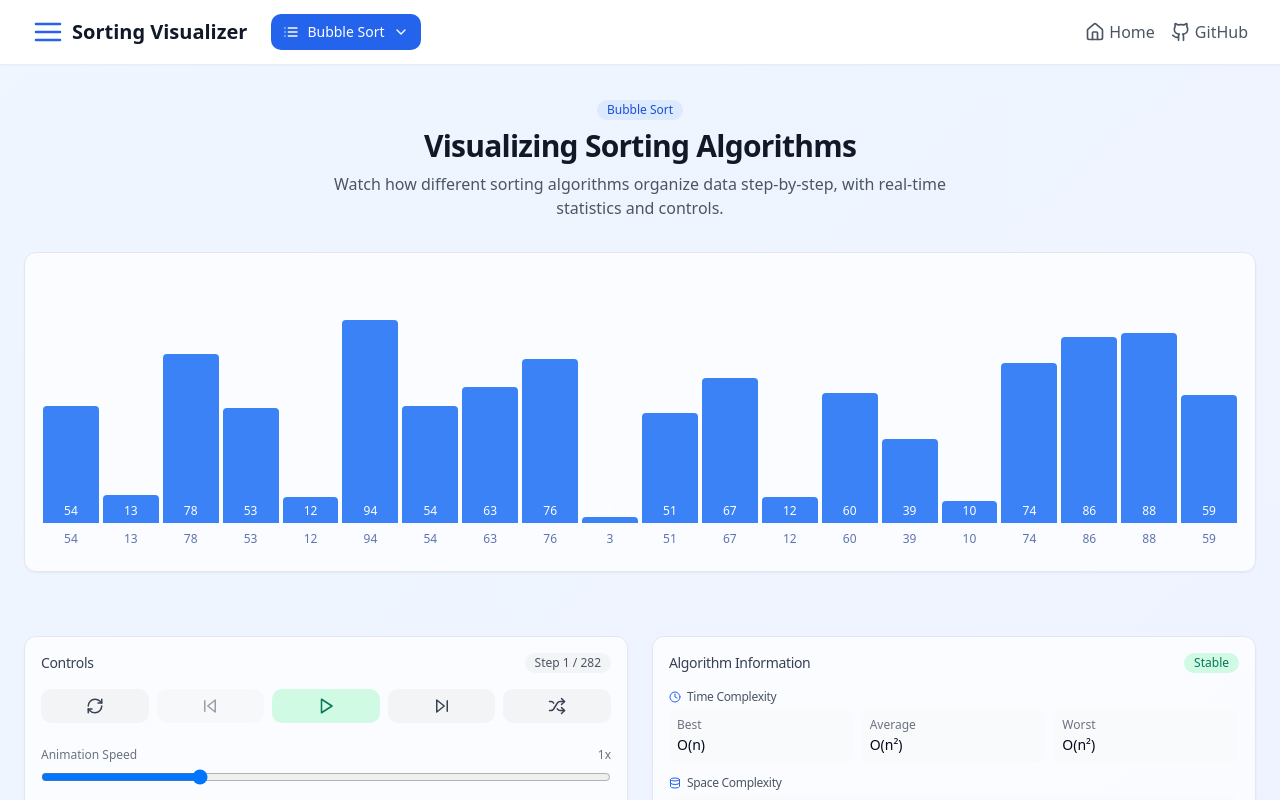
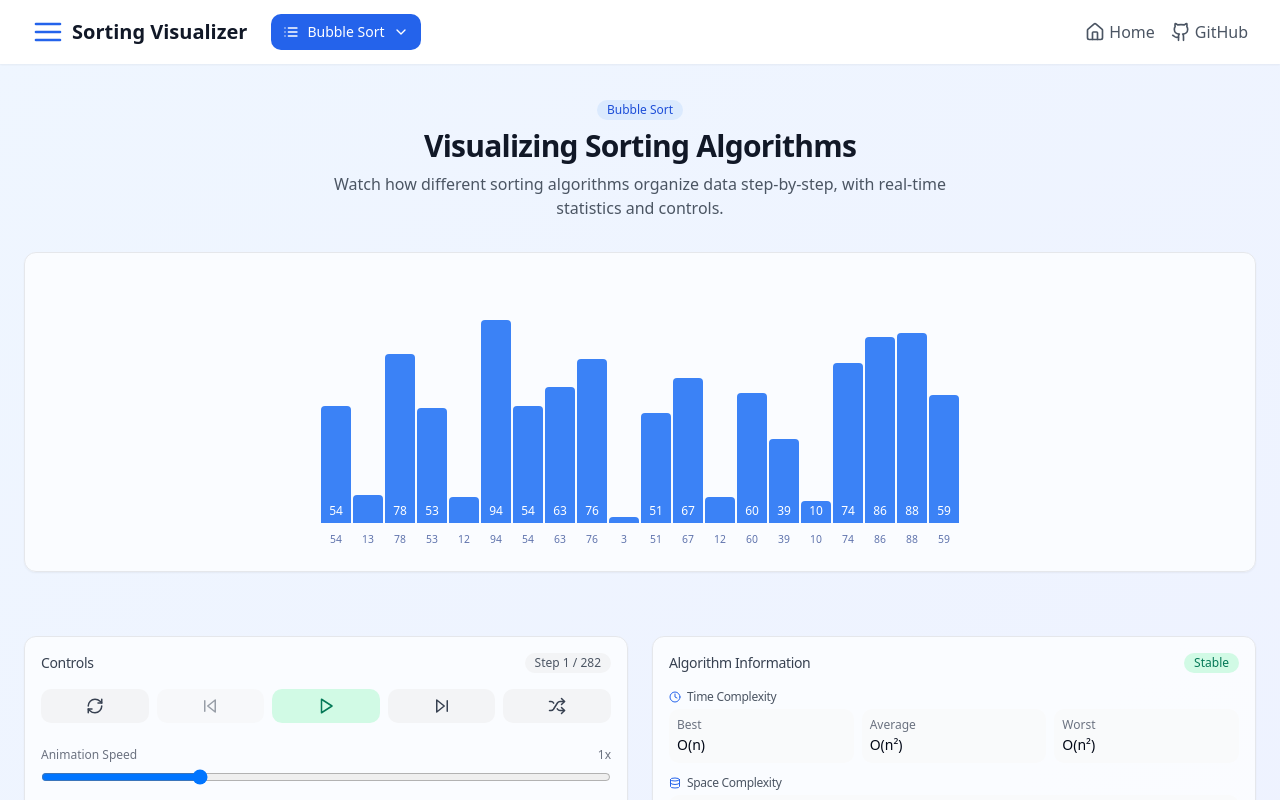
Before and after one commit to Palmistry2310/sortify-simulations, a React (Vite) app: page / in a window 1280 px wide. Both pictures are taken after a click on the button "Start Visualizing". Shown: the top 800 px of the page. Built offline with nearby package versions, Linux system fonts and the light colour scheme.

Commit message:
Fix Navbar and ArrayVisualizer
The navigation bar was missing some sorting algorithms. Also, array elements were not properly visible when the array size was increased. These issues have been resolved.

```diff
--- a/src/components/ArrayVisualizer.tsx
+++ b/src/components/ArrayVisualizer.tsx
@@ -20,29 +20,35 @@ const ArrayBar: React.FC<ArrayBarProps> = ({ value, state, height, index }) => {
     }
   };
 
+  // Determine whether to show value inside the bar based on array size
+  const shouldShowValueInside = height.replace('%', '') > '15';
+
   return (
     <div
-      className={`array-bar ${getBarColor()} relative flex flex-col justify-end items-center`}
+      className={`array-bar ${getBarColor()} relative flex flex-col justify-end items-center transition-all`}
       style={{
         height,
         transform: state === "selected" ? "scale(1.05)" : "scale(1)",
-        minWidth: "30px",
-        margin: "0 2px",
+        width: "100%",
+        minWidth: "4px", // Narrower width for larger arrays
+        maxWidth: "30px", // But limit max width for visual aesthetics
+        margin: "0 1px", // Smaller margin between bars
         borderRadius: "4px 4px 0 0",
       }}
     >
-      <span
-        className="text-white font-medium text-xs mb-1"
-      >
+      {shouldShowValueInside && (
+        <span className="text-white font-medium text-xs mb-1 truncate max-w-full px-1">
           {value}
         </span>
+      )}
       <span
-        className="array-bar-label text-xs font-medium absolute -bottom-6 left-1/2 transform -translate-x-1/2"
+        className="array-bar-label text-xs font-medium absolute -bottom-6 left-1/2 transform -translate-x-1/2 whitespace-nowrap"
         style={{
           color: state === "sorted" ? "#065f46" :
                  state === "comparing" ? "#92400e" :
                  state === "selected" ? "#be123c" :
-                 state === "pivot" ? "#6b21a8" : "#1e3a8a"
+                 state === "pivot" ? "#6b21a8" : "#1e3a8a",
+          fontSize: "0.65rem" // Smaller font size for the label
         }}
       >
         {value}
@@ -68,8 +74,13 @@ const ArrayVisualizer: React.FC<ArrayVisualizerProps> = ({
     return "default";
   };
 
+  // Calculate dynamic spacing based on array size
+  const arraySize = currentStep.array.length;
+  const containerPadding = arraySize > 50 ? "pb-16" : "pb-12"; // More padding for larger arrays
+
   return (
-    <div className="visualizer-container h-80 flex items-end justify-center pb-12 mb-8">
+    <div className={`visualizer-container h-80 flex items-end justify-center ${containerPadding} mb-8`}>
+      <div className="flex items-end justify-center w-full h-full" style={{ overflow: "visible" }}>
         {currentStep.array.map((value, index) => (
           <ArrayBar
             key={`${index}-${value}`}
@@ -80,6 +91,7 @@ const ArrayVisualizer: React.FC<ArrayVisualizerProps> = ({
           />
         ))}
       </div>
+    </div>
   );
 };
 
--- a/src/components/Navbar.tsx
+++ b/src/components/Navbar.tsx
@@ -25,6 +25,9 @@ const Navbar: React.FC<NavbarProps> = ({
     "insertion",
     "merge",
     "quick",
+    "heap",
+    "radix",
+    "bucket"
   ];
 
   const toggleDropdown = () => {
```
Lines whose indentation alone changed are shown as unchanged.
